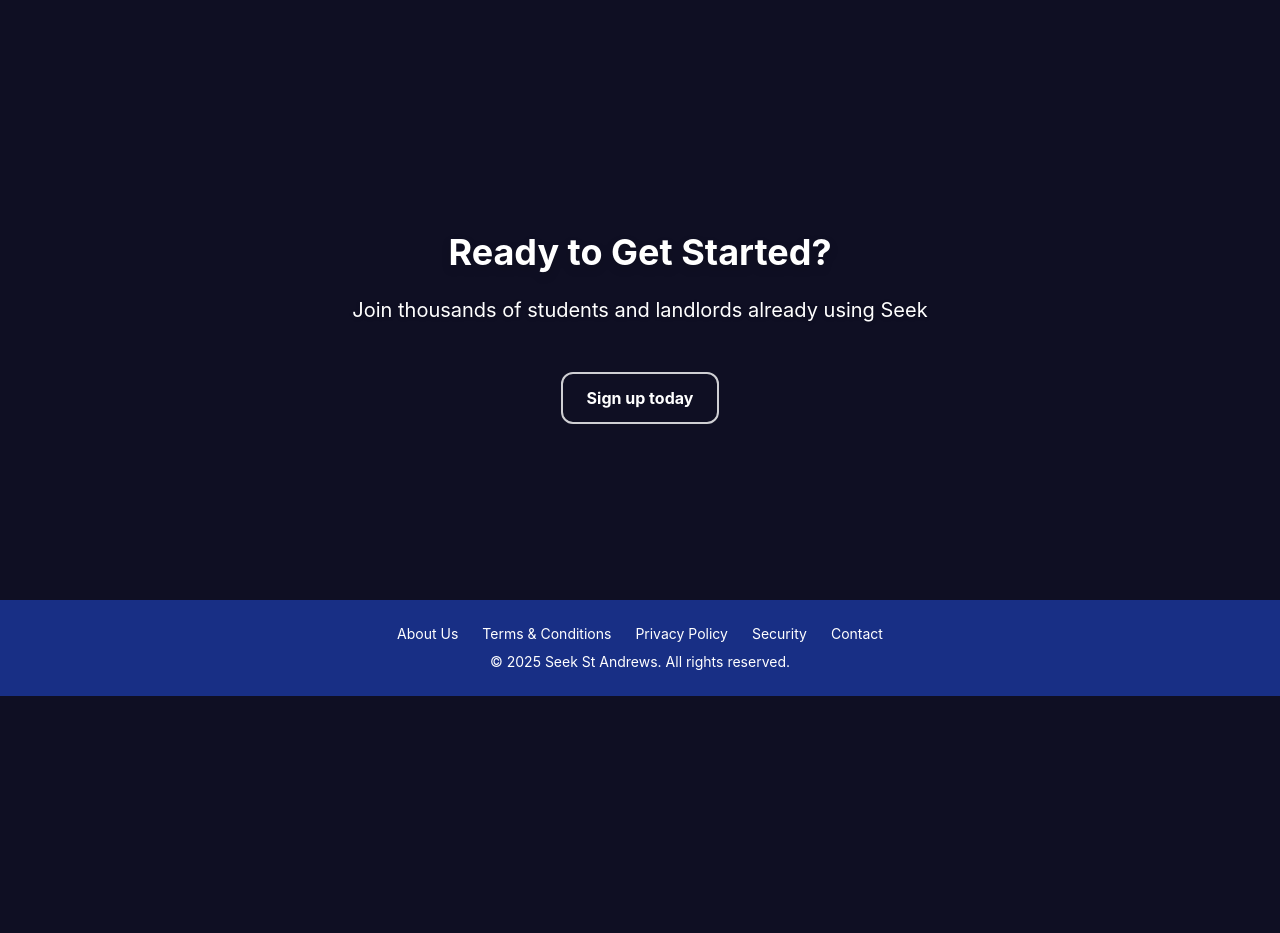
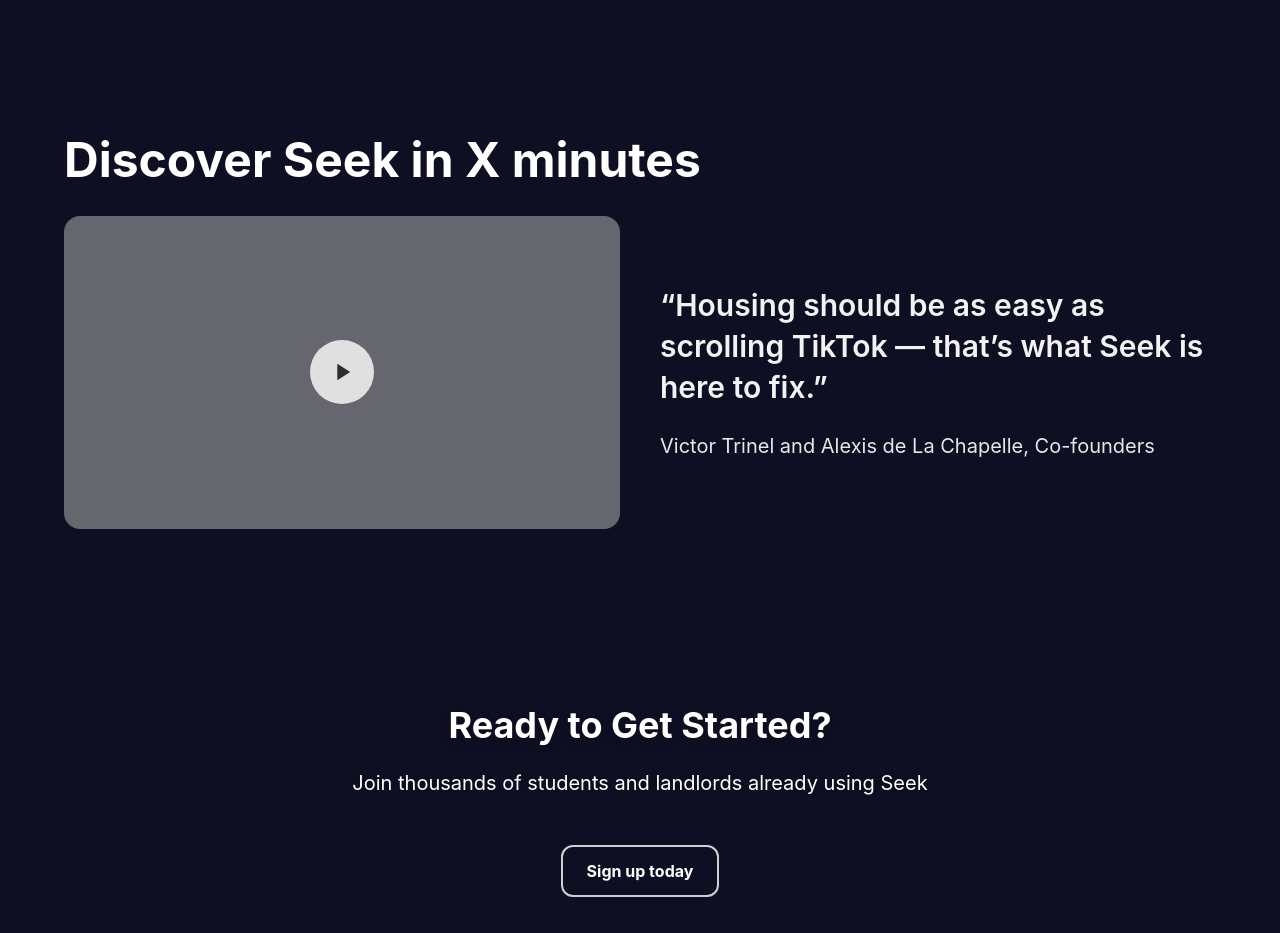
Before and after one commit to alexisdlc01/seek-web, a React (Vite) app: page / in a window 1280 px wide. Shown: the part 4840-5773 px from the top of the page. Before the commit the page ends 5536 px from the top, so only its background shows below. Built offline with nearby package versions, Linux system fonts and the light colour scheme; no server answers.

Commit message:
final bit

```diff
--- a/src/pages/Home.jsx
+++ b/src/pages/Home.jsx
@@ -438,7 +438,63 @@
 					</div>
 				</motion.div>
 			</section>
+
+			{/* spacer above new section */}
 			<div className="h-20" />
+
+			{/* NEW: “Discover Seek in X minutes” section */}
+			<motion.section
+				initial={{ opacity: 0, y: 16 }}
+				whileInView={{ opacity: 1, y: 0 }}
+				viewport={{ once: true, amount: 0.3 }}
+				transition={{ duration: 0.6, ease: "easeOut" }}
+				className="px-6 text-white"
+			>
+				<div className="max-w-6xl mx-auto">
+					<h2 className="text-3xl md:text-5xl font-bold mb-8">
+						Discover Seek in X minutes
+					</h2>
+
+					<div className="grid md:grid-cols-2 gap-10 items-center">
+						{/* Placeholder “video” (replace with your <video> later) */}
+						<div className="w-full">
+							<div className="relative aspect-video rounded-2xl bg-neutral-400/60">
+								{/* simple play badge */}
+								<div className="absolute inset-0 flex items-center justify-center">
+									<div className="w-16 h-16 rounded-full bg-white/80 flex items-center justify-center">
+										<svg
+											width="28"
+											height="28"
+											viewBox="0 0 24 24"
+											fill="currentColor"
+											className="text-black/80"
+										>
+											<path d="M8 5v14l11-7z" />
+										</svg>
+									</div>
+								</div>
+							</div>
+						</div>
+
+						{/* Quote */}
+						<div>
+							<p className="text-2xl md:text-3xl font-semibold leading-snug opacity-95">
+								“Housing should be as easy as scrolling TikTok —
+								that’s what Seek is here to fix.”
+							</p>
+							<p className="mt-6 text-xl opacity-90">
+								Victor Trinel and Alexis de La Chapelle,
+								Co-founders
+							</p>
+						</div>
+					</div>
+				</div>
+			</motion.section>
+
+			{/* spacer below new section */}
+			<div className="h-20" />
+
+			{/* Ready to Get Started? */}
 			<section className="relative py-24 text-white text-center px-6">
 				<motion.h2
 					initial={{ opacity: 0, y: 10 }}
```
